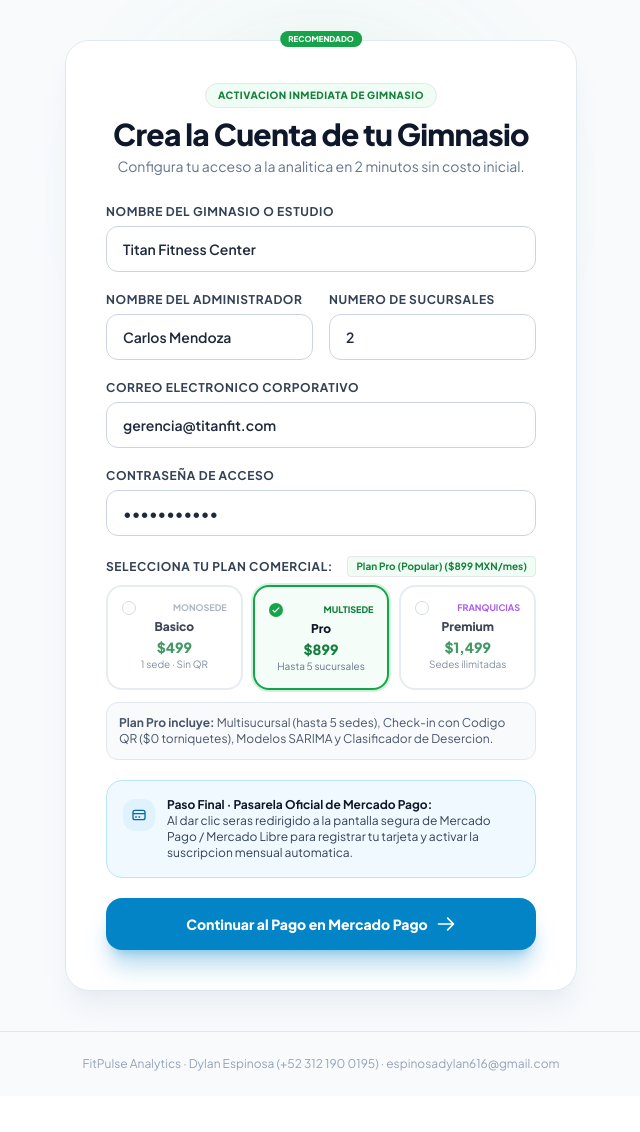
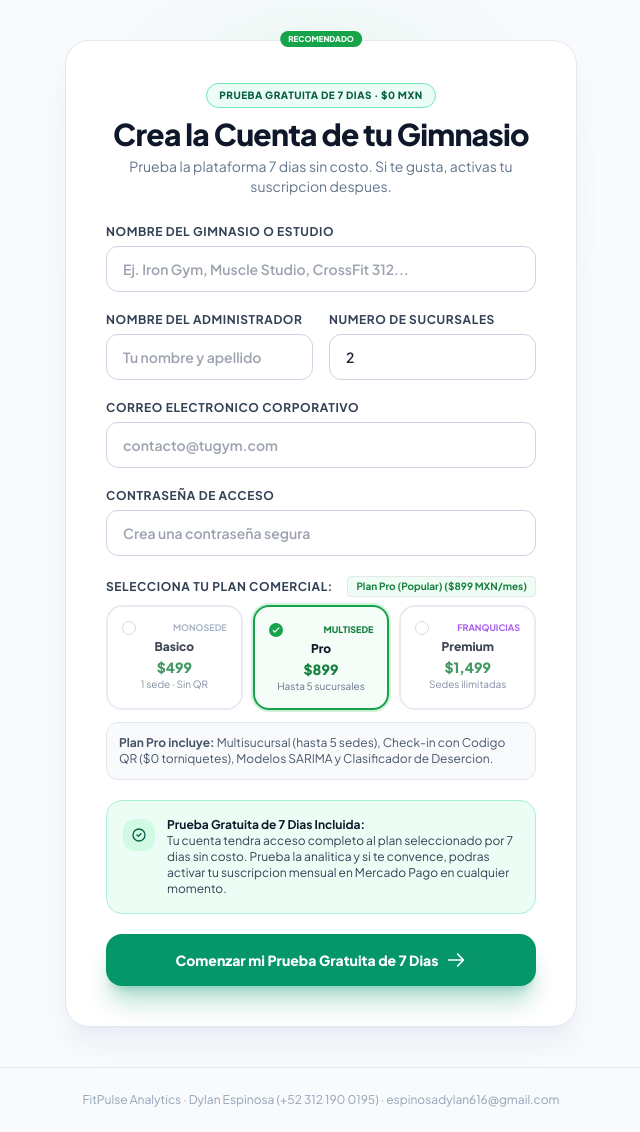
Before and after one commit to Zuck319/fitpulse-startup, a FastAPI app: page /registro in a window 1280 px wide. Shown: the part 69-1201 px from the top of the page, without its empty margins (319-959 px from the left). Before the commit the page ends 1140 px from the top, so only its background shows below. Run offline with FastAPI, Linux system fonts and the light colour scheme; some libraries are stand-ins or nearby versions.

Commit message:
feat: implementar prueba gratuita de 7 dias y limpiar accesos demo y valores predeterminados

```diff
--- a/services/web/main.py
+++ b/services/web/main.py
@@ -249,12 +249,10 @@ async def procesar_registro(
     SESSION_STATE["nombre_usuario"] = usuario["nombre_dueno"]
     SESSION_STATE["email"] = usuario["email"]
     SESSION_STATE["plan_activo"] = usuario["plan_activo"]
-    from services.web.mercadopago_service import obtener_planes_suscripcion
-    planes_mp = obtener_planes_suscripcion()
-    url_destino_mp = planes_mp.get(plan_elegido.lower(), planes_mp["pro"])
+    SESSION_STATE["usuario_autenticado"] = True
 
     response = RedirectResponse(
-        url=url_destino_mp,
+        url="/dashboard?trial_activo=1",
         status_code=status.HTTP_303_SEE_OTHER
     )
     response.set_cookie(key="fitpulse_session", value=token, httponly=True, max_age=86400 * 30, path="/")
--- a/services/web/templates/registro.html
+++ b/services/web/templates/registro.html
@@ -64,11 +64,11 @@
         <div class="bg-white p-7 sm:p-10 rounded-3xl border border-slate-200 shadow-xl shadow-slate-200/60 relative z-10 animate-pop">
 
             <div class="text-center mb-7">
-                <span class="text-[10px] font-extrabold text-brand-700 bg-brand-50 px-3 py-1 rounded-full border border-brand-200 uppercase tracking-wider inline-block mb-2">
-                    Activacion Inmediata de Gimnasio
+                <span class="text-[10px] font-extrabold text-emerald-800 bg-emerald-50 px-3 py-1 rounded-full border border-emerald-300 uppercase tracking-wider inline-block mb-2">
+                    Prueba Gratuita de 7 Dias · $0 MXN
                 </span>
                 <h1 class="text-2xl sm:text-3xl font-black text-navy-900 tracking-tight">Crea la Cuenta de tu Gimnasio</h1>
-                <p class="text-slate-500 text-xs sm:text-sm mt-1">Configura tu acceso a la analitica en 2 minutos sin costo inicial.</p>
+                <p class="text-slate-500 text-xs sm:text-sm mt-1">Prueba la plataforma 7 dias sin costo. Si te gusta, activas tu suscripcion despues.</p>
             </div>
 
             <form action="/registro" method="POST" class="space-y-5" id="formRegistro">
@@ -76,7 +76,7 @@
                     <label class="block text-xs font-bold text-slate-700 uppercase tracking-wider mb-1.5">
                         Nombre del Gimnasio o Estudio
                     </label>
-                    <input type="text" name="nombre_gym" id="inputNombreGym" required placeholder="Ej. Titan Fitness Center, Iron Gym..." value="Titan Fitness Center" class="w-full px-4 py-3 rounded-xl border border-slate-300 focus:ring-2 focus:ring-brand-500 focus:border-brand-500 outline-none text-sm font-semibold transition">
+                    <input type="text" name="nombre_gym" id="inputNombreGym" required placeholder="Ej. Iron Gym, Muscle Studio, CrossFit 312..." class="w-full px-4 py-3 rounded-xl border border-slate-300 focus:ring-2 focus:ring-brand-500 focus:border-brand-500 outline-none text-sm font-semibold transition">
                 </div>
 
                 <div class="grid grid-cols-1 sm:grid-cols-2 gap-4">
@@ -84,13 +84,13 @@
                         <label class="block text-xs font-bold text-slate-700 uppercase tracking-wider mb-1.5">
                             Nombre del Administrador
                         </label>
-                        <input type="text" name="nombre_dueno" required placeholder="Tu nombre" value="Carlos Mendoza" class="w-full px-4 py-3 rounded-xl border border-slate-300 focus:ring-2 focus:ring-brand-500 focus:border-brand-500 outline-none text-sm font-semibold transition">
+                        <input type="text" name="nombre_dueno" required placeholder="Tu nombre y apellido" class="w-full px-4 py-3 rounded-xl border border-slate-300 focus:ring-2 focus:ring-brand-500 focus:border-brand-500 outline-none text-sm font-semibold transition">
                     </div>
                     <div>
                         <label class="block text-xs font-bold text-slate-700 uppercase tracking-wider mb-1.5">
                             Numero de Sucursales
                         </label>
-                        <input type="number" name="num_sucursales" id="inputNumSucursales" min="1" max="50" value="2" class="w-full px-4 py-3 rounded-xl border border-slate-300 focus:ring-2 focus:ring-brand-500 focus:border-brand-500 outline-none text-sm font-semibold transition">
+                        <input type="number" name="num_sucursales" id="inputNumSucursales" min="1" max="50" value="1" class="w-full px-4 py-3 rounded-xl border border-slate-300 focus:ring-2 focus:ring-brand-500 focus:border-brand-500 outline-none text-sm font-semibold transition">
                     </div>
                 </div>
 
@@ -98,14 +98,14 @@
                     <label class="block text-xs font-bold text-slate-700 uppercase tracking-wider mb-1.5">
                         Correo Electronico Corporativo
                     </label>
-                    <input type="email" name="email" required placeholder="contacto@tugym.com" value="gerencia@titanfit.com" class="w-full px-4 py-3 rounded-xl border border-slate-300 focus:ring-2 focus:ring-brand-500 focus:border-brand-500 outline-none text-sm font-semibold transition">
+                    <input type="email" name="email" required placeholder="contacto@tugym.com" class="w-full px-4 py-3 rounded-xl border border-slate-300 focus:ring-2 focus:ring-brand-500 focus:border-brand-500 outline-none text-sm font-semibold transition">
                 </div>
 
                 <div>
                     <label class="block text-xs font-bold text-slate-700 uppercase tracking-wider mb-1.5">
                         Contraseña de Acceso
                     </label>
-                    <input type="password" name="password" required value="fitpulse123" class="w-full px-4 py-3 rounded-xl border border-slate-300 focus:ring-2 focus:ring-brand-500 focus:border-brand-500 outline-none text-sm font-semibold transition">
+                    <input type="password" name="password" required placeholder="Crea una contraseña segura" class="w-full px-4 py-3 rounded-xl border border-slate-300 focus:ring-2 focus:ring-brand-500 focus:border-brand-500 outline-none text-sm font-semibold transition">
                 </div>
 
                 <!-- SELECTOR INTERACTIVO Y DINAMICO DE PLANES -->
@@ -171,19 +171,19 @@
                     </div>
                 </div>
 
-                <!-- Aviso de Pasarela de Pago Oficial -->
-                <div class="p-4 rounded-2xl bg-sky-50 border border-sky-200 text-xs text-slate-700 flex items-start gap-3">
-                    <div class="w-8 h-8 rounded-xl bg-sky-100 text-sky-700 font-bold flex items-center justify-center shrink-0 mt-0.5">
-                        <svg class="w-4 h-4" fill="none" stroke="currentColor" viewBox="0 0 24 24"><path stroke-linecap="round" stroke-linejoin="round" stroke-width="2" d="M3 10h18M7 15h1m4 0h1m-7 4h12a3 3 0 003-3V8a3 3 0 00-3-3H6a3 3 0 00-3 3v8a3 3 0 003 3z"/></svg>
+                <!-- Aviso de Prueba Gratuita -->
+                <div class="p-4 rounded-2xl bg-emerald-50 border border-emerald-200 text-xs text-slate-700 flex items-start gap-3">
+                    <div class="w-8 h-8 rounded-xl bg-emerald-100 text-emerald-800 font-bold flex items-center justify-center shrink-0 mt-0.5">
+                        <svg class="w-4 h-4" fill="none" stroke="currentColor" viewBox="0 0 24 24"><path stroke-linecap="round" stroke-linejoin="round" stroke-width="2" d="M9 12l2 2 4-4m6 2a9 9 0 11-18 0 9 9 0 0118 0z"/></svg>
                     </div>
                     <div>
-                        <strong class="text-navy-900 block text-xs">Paso Final · Pasarela Oficial de Mercado Pago:</strong>
-                        Al dar clic seras redirigido a la pantalla segura de Mercado Pago / Mercado Libre para registrar tu tarjeta y activar la suscripcion mensual automatica.
+                        <strong class="text-navy-900 block text-xs">Prueba Gratuita de 7 Dias Incluida:</strong>
+                        Tu cuenta tendra acceso completo al plan seleccionado por 7 dias sin costo. Prueba la analitica y si te convence, podras activar tu suscripcion mensual en Mercado Pago en cualquier momento.
                     </div>
                 </div>
 
-                <button type="submit" class="w-full py-4 px-4 bg-sky-600 hover:bg-sky-500 active:scale-[0.98] text-white font-extrabold text-sm rounded-2xl shadow-xl shadow-sky-600/30 transition flex items-center justify-center gap-2">
-                    <span>Continuar al Pago en Mercado Pago</span>
+                <button type="submit" class="w-full py-4 px-4 bg-emerald-600 hover:bg-emerald-500 active:scale-[0.98] text-white font-extrabold text-sm rounded-2xl shadow-xl shadow-emerald-600/30 transition flex items-center justify-center gap-2">
+                    <span>Comenzar mi Prueba Gratuita de 7 Dias</span>
                     <svg class="w-5 h-5" fill="none" stroke="currentColor" viewBox="0 0 24 24"><path stroke-linecap="round" stroke-linejoin="round" stroke-width="2" d="M14 5l7 7m0 0l-7 7m7-7H3"/></svg>
                 </button>
             </form>
```
Also changed, not shown: services/web/database.py (+12 -4 lines), services/web/templates/dashboard.html (+34 -2 lines), services/web/templates/login.html (+4 -6 lines).
